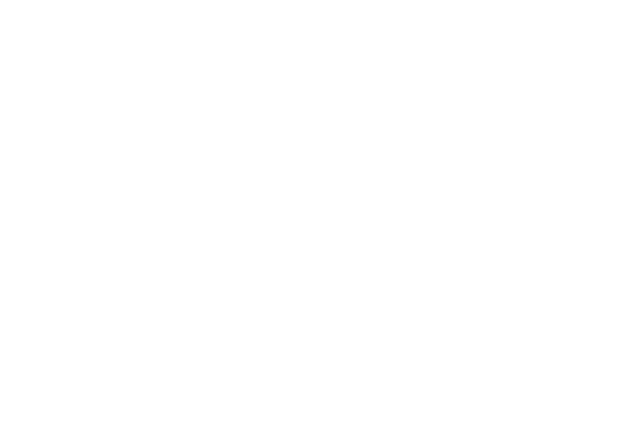
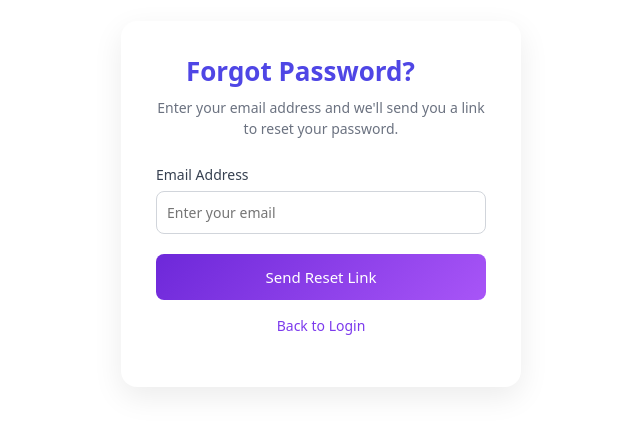
Before and after one commit to Gargi2706/EduFlow, a React (Vite) app in the folder frontend/: page /forgot-password in a window 1280 px wide. Before the commit this address had no page. Shown: the part 196-626 px from the top of the page, without its empty margins (319-959 px from the left). Built offline with nearby package versions, Linux system fonts and the light colour scheme.

Commit message:
student module done

```diff
--- a/frontend/src/App.jsx
+++ b/frontend/src/App.jsx
@@ -19,6 +19,7 @@
 
 import ProfileDropdown from "./pages/Profile/profileDropdown/ProfileDropdown";
 import ChangePassword from "./pages/Profile/ChangePassword/ChangePassword";
+import ForgotPassword from "./pages/ForgotPassword/ForgotPassword";
 
 function App() {
   return (
@@ -35,6 +36,7 @@
         <Route path="/instructor-dashboard" element={<InstructorDashboard />} />
         <Route path="/profile/change-password" element={<ChangePassword />} />
         <Route path="/profile/profile-dropdown" element={<ProfileDropdown />} />
+        <Route path="/forgot-password" element={<ForgotPassword />} />
 
 
 
--- a/frontend/src/pages/AuthPage/Auth.jsx
+++ b/frontend/src/pages/AuthPage/Auth.jsx
@@ -1,4 +1,4 @@
-import { useState, } from "react";
+import { useState } from "react";
 import { useNavigate } from "react-router-dom";
 import "./auth.css";
 
@@ -11,15 +11,6 @@
   const [role, setRole] = useState("");
 
   const navigate = useNavigate();
-
-  // ✅ Redirect if already logged in
-  {/*useEffect(() => {
-    const token = localStorage.getItem("token");
-    if (token) {
-      navigate("/student-dashboard");
-    }
-  }, [navigate]);*/}
-
 
   const handleLogin = async () => {
     try {
@@ -40,7 +31,6 @@
           localStorage.setItem("user", JSON.stringify(data.user));
         }
 
-
         if (data.role === "Student") {
           navigate("/student-dashboard");
         } else if (data.role === "Instructor") {
@@ -56,7 +46,6 @@
       alert("Server not reachable");
     }
   };
-
 
   const handleRegister = async () => {
     try {
@@ -77,12 +66,10 @@
 
       alert("Registered successfully");
 
-
       setEmail("");
       setPassword("");
       setName("");
       setRole("");
-
 
       setIsLogin(true);
 
@@ -124,6 +111,15 @@
                 onChange={(e) => setPassword(e.target.value)}
                 autoComplete="new-password"
               />
+
+              {/* ✅ FORGOT PASSWORD ADDED */}
+              <p
+                className="forgot-password"
+                onClick={() => navigate("/forgot-password")}
+              >
+                Forgot Password?
+              </p>
+
               <button className="auth-btn" onClick={handleLogin}>
                 Login
               </button>
--- a/frontend/src/pages/AuthPage/auth.css
+++ b/frontend/src/pages/AuthPage/auth.css
@@ -99,3 +99,16 @@
 .auth-link:hover {
   text-decoration: underline;
 }
+
+/* FORGOT PASSWORD */
+.forgot-password {
+  font-size: 13px;
+  color: #4f46e5;
+  cursor: pointer;
+  text-align: right;
+  margin-bottom: 10px;
+}
+
+.forgot-password:hover {
+  text-decoration: underline;
+}
--- /dev/null
+++ b/frontend/src/pages/ForgotPassword/ForgotPassword.jsx
@@ -0,0 +1,38 @@
+import "./forgotPassword.css";
+import { useNavigate } from "react-router-dom";
+
+export default function ForgotPassword() {
+  const navigate = useNavigate();
+
+  return (
+    <div className="forgot-container">
+
+      <div className="forgot-card">
+
+        <h2 className="title">Forgot Password?</h2>
+
+        <p className="subtitle">
+          Enter your email address and we'll send you a link to reset your password.
+        </p>
+
+        <div className="form-group">
+          <label>Email Address</label>
+          <input type="email" placeholder="Enter your email" />
+        </div>
+
+        <button className="reset-btn">
+          Send Reset Link
+        </button>
+
+        <p
+          className="back-link"
+          onClick={() => navigate("/auth")}
+        >
+          Back to Login
+        </p>
+
+      </div>
+
+    </div>
+  );
+}
--- /dev/null
+++ b/frontend/src/pages/ForgotPassword/forgotPassword.css
@@ -0,0 +1,89 @@
+/* Full page */
+.forgot-container {
+  height: 100vh;
+  display: flex;
+  justify-content: center;
+  align-items: center;
+  background: white;
+}
+
+/* Card */
+.forgot-card {
+  width: 400px;
+  padding: 35px;
+  border-radius: 16px;
+  background: #ffffff;
+  box-shadow: 0 10px 30px rgba(0, 0, 0, 0.08);
+  text-align: center;
+}
+
+/* Title */
+.title {
+  font-size: 26px;
+  font-weight: 600;
+  color: #4f46e5;
+  margin-bottom: 10px;
+}
+
+/* Subtitle */
+.subtitle {
+  font-size: 14px;
+  color: #6b7280;
+  margin-bottom: 25px;
+}
+
+/* Input group */
+.form-group {
+  text-align: left;
+  margin-bottom: 20px;
+}
+
+.form-group label {
+  font-size: 14px;
+  color: #374151;
+  display: block;
+  margin-bottom: 6px;
+}
+
+.form-group input {
+  width: 100%;
+  padding: 10px;
+  border-radius: 8px;
+  border: 1px solid #d1d5db;
+  outline: none;
+  font-size: 14px;
+}
+
+.form-group input:focus {
+  border-color: #7c3aed;
+}
+
+/* Button */
+.reset-btn {
+  width: 100%;
+  padding: 12px;
+  border: none;
+  border-radius: 8px;
+  background: linear-gradient(135deg, #6d28d9, #a855f7);
+  color: white;
+  font-size: 15px;
+  font-weight: 500;
+  cursor: pointer;
+  transition: 0.3s;
+}
+
+.reset-btn:hover {
+  opacity: 0.9;
+}
+
+/* Back link */
+.back-link {
+  margin-top: 15px;
+  font-size: 14px;
+  color: #7c3aed;
+  cursor: pointer;
+}
+
+.back-link:hover {
+  text-decoration: underline;
+}
--- a/frontend/src/pages/Profile/profileDropdown/ProfileDropdown.jsx
+++ b/frontend/src/pages/Profile/profileDropdown/ProfileDropdown.jsx
@@ -6,6 +6,13 @@
 
   const [menuOpen, setMenuOpen] = useState(false);
   const navigate = useNavigate();   // ✅ added
+
+  // ✅ LOGOUT FUNCTION ADDED
+  const handleLogout = () => {
+    localStorage.removeItem("token");
+    localStorage.removeItem("user");
+    navigate("/"); // redirect to login page
+  };
 
   return (
     <div className="profile-section">
@@ -35,7 +42,6 @@
 
           <div className="menu-item">My Profile</div>
 
-          {/* ✅ FIXED LINE */}
           <div
             className="menu-item"
             onClick={() => navigate("/profile/change-password")}
@@ -47,7 +53,8 @@
 
           <div className="divider"></div>
 
-          <div className="menu-item logout">
+          {/* ✅ LOGOUT CLICK ADDED */}
+          <div className="menu-item logout" onClick={handleLogout}>
             Logout
           </div>
 
```
Lines whose indentation alone changed are shown as unchanged.
